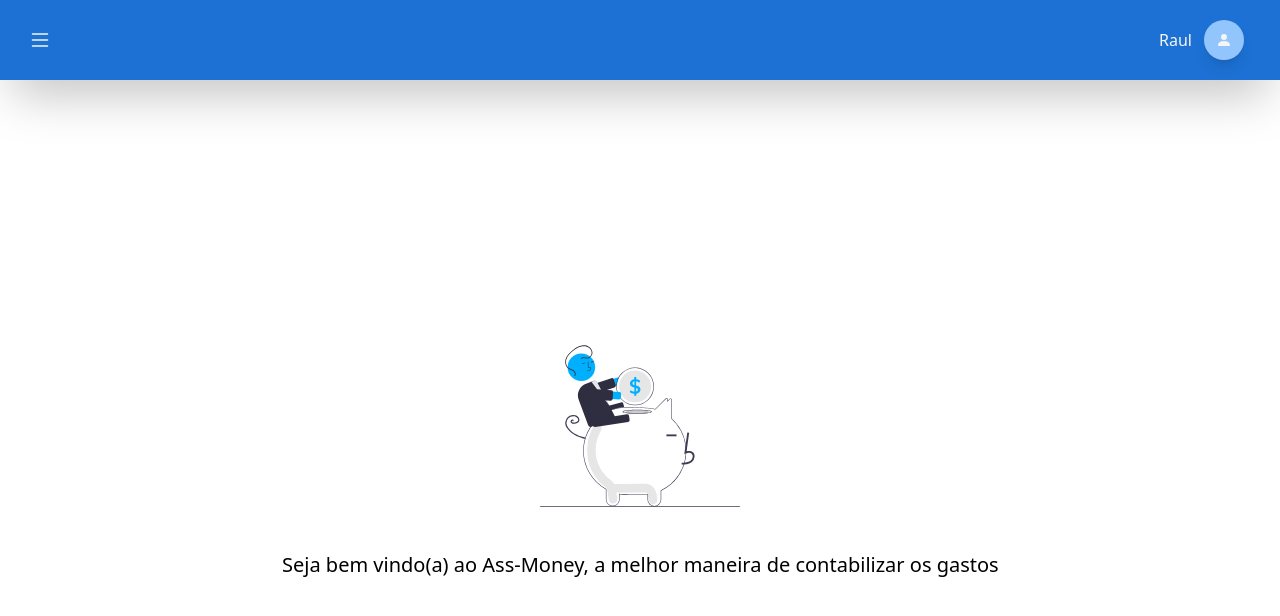
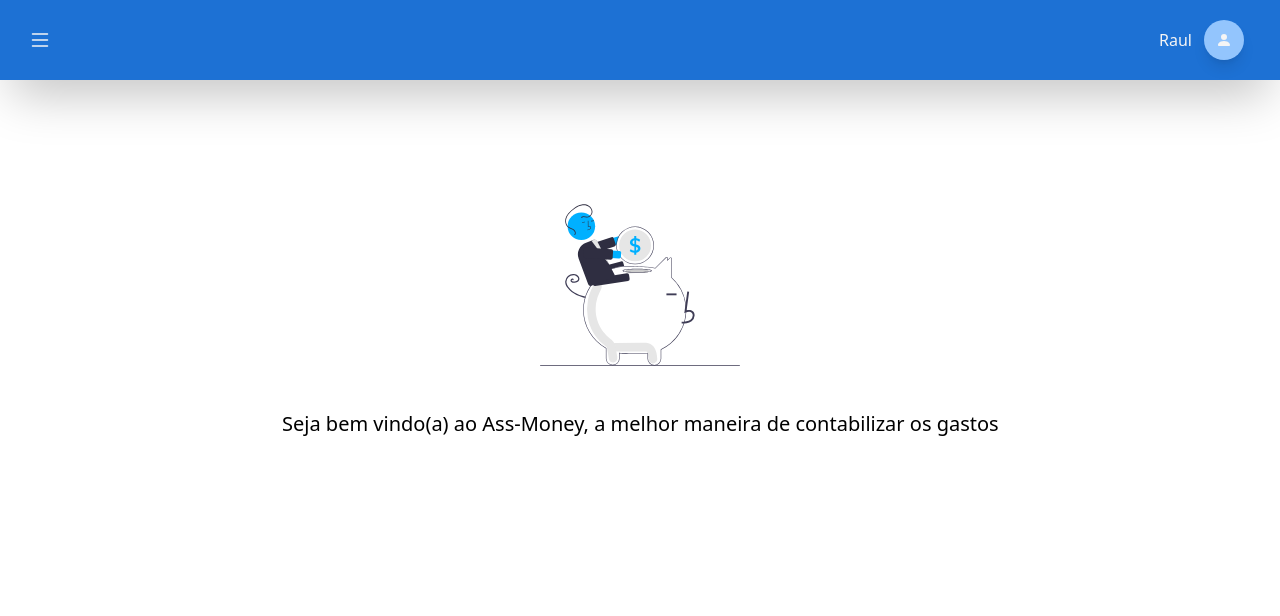
Before and after one commit to Raul26-tech/As-Money, a React (Create React App) app: page / in a window 1280 px wide. Shown: the top 616 px of the page. Built offline with nearby package versions, Linux system fonts and the light colour scheme.

Commit message:
Ajustando Layout da page Home

```diff
--- a/src/pages/Home/index.tsx
+++ b/src/pages/Home/index.tsx
@@ -1,10 +1,12 @@
 import 'animate.css';
 import IconIlustrator from '../../assets/iconMoney.svg';
+import { Container } from '../../components/Container';
 import Content from '../../components/Content';
 
 export default function Home() {
     return (
         <Content>
+            <Container>
                 <section className="flex flex-col w-full h-full justify-center items-center">
                     <img
                         className="animate__animated animate__rubberBand"
@@ -16,6 +18,7 @@ export default function Home() {
                         contabilizar os gastos
                     </p>
                 </section>
+            </Container>
         </Content>
     );
 }
```
Lines whose indentation alone changed are shown as unchanged.
